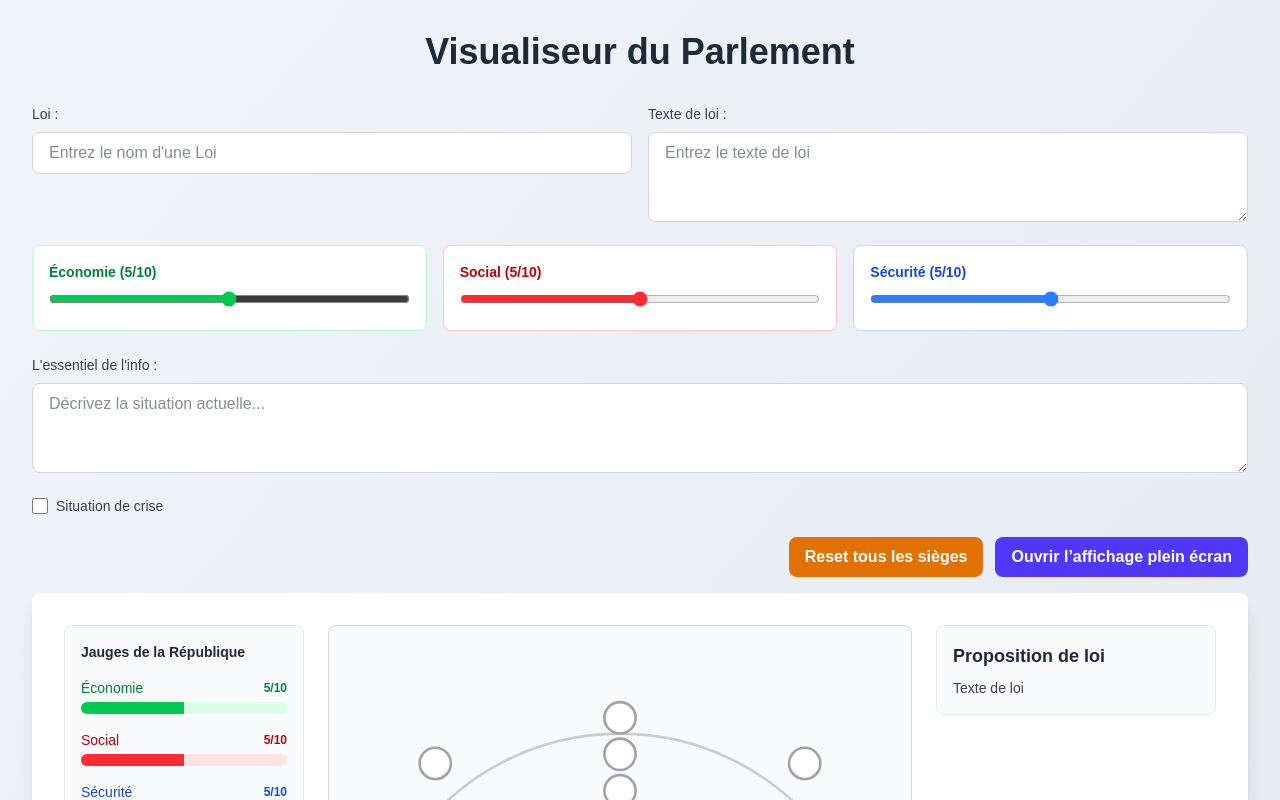
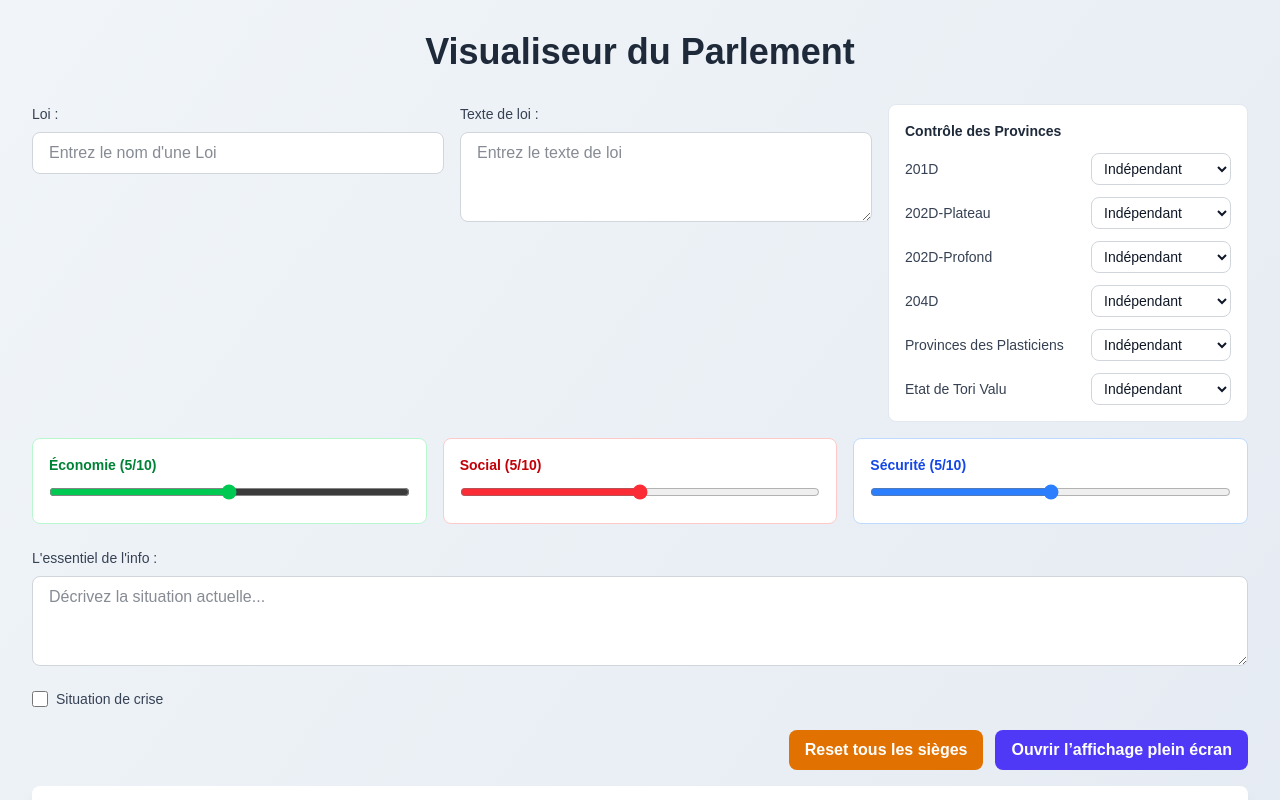
Before and after one commit to Yahiabenlet/interfaceAssemblee, a Next.js app: page / in a window 1280 px wide. Both pictures are taken after typing "5" into the empty fields and a click on the button "Créer l'hémicycle". Shown: the top 800 px of the page. Built offline with nearby package versions, Linux system fonts and the light colour scheme.

Commit message:
Ajout de la gestion des provinces

```diff
--- a/app/components/Hemicycle.tsx
+++ b/app/components/Hemicycle.tsx
@@ -1,6 +1,29 @@
 "use client";
 
 import { useMemo } from "react";
+
+type SeatColor = "white" | "green" | "red";
+type ProvinceControl =
+  | "Indépendant"
+  | "Autonomie"
+  | "2"
+  | "3"
+  | "4"
+  | "5"
+  | "6"
+  | "7"
+  | "8"
+  | "9"
+  | "Contrôle Total";
+
+type ProvinceState = {
+  "201D": ProvinceControl;
+  "202D-Plateau": ProvinceControl;
+  "202D-Profond": ProvinceControl;
+  "204D": ProvinceControl;
+  "Provinces des Plasticiens": ProvinceControl;
+  "Etat de Tori Valu": ProvinceControl;
+};
 
 interface HemicycleProps {
   numSeats: number;
@@ -18,9 +41,8 @@ interface HemicycleProps {
   countrySituation?: string;
   isCrisis?: boolean;
   crisisDescription?: string;
+  provinces?: ProvinceState;
 }
-
-type SeatColor = "white" | "green" | "red";
 
 export default function Hemicycle({
   numSeats,
@@ -38,6 +60,14 @@ export default function Hemicycle({
   countrySituation = "",
   isCrisis = false,
   crisisDescription = "",
+  provinces = {
+    "201D": "Indépendant",
+    "202D-Plateau": "Indépendant",
+    "202D-Profond": "Indépendant",
+    "204D": "Indépendant",
+    "Provinces des Plasticiens": "Indépendant",
+    "Etat de Tori Valu": "Indépendant",
+  },
 }: HemicycleProps) {
   const counts = useMemo(() => {
     const all = [...seatColors, presidentColor];
@@ -174,6 +204,13 @@ export default function Hemicycle({
     </svg>
   );
 
+  const getProvinceControlColor = (value: ProvinceControl) => {
+    if (value === "Indépendant") return "text-blue-700 dark:text-blue-300";
+    if (value === "Autonomie") return "text-green-700 dark:text-green-300";
+    if (value === "8" || value === "9" || value === "Contrôle Total") return "text-red-700 dark:text-red-300";
+    return "text-gray-800 dark:text-gray-100";
+  };
+
   if (svgOnly) return <div className="w-screen h-screen flex items-center justify-center bg-black">{svgBlock}</div>;
 
   return (
@@ -254,14 +291,34 @@ export default function Hemicycle({
           <div>
             <div className="grid grid-cols-1 md:grid-cols-[1fr_280px] gap-6 items-start mb-8">
               <div className="w-full max-w-3xl justify-self-center">
-                <div className="flex justify-center items-start self-start">
-                  {svgBlock}
-                </div>
+                <div className="flex justify-center items-start self-start">{svgBlock}</div>
               </div>
 
-              <div className="bg-slate-50 dark:bg-slate-900 rounded-lg p-4 border border-slate-200 dark:border-slate-700">
-                <h2 className="text-lg font-bold text-gray-800 dark:text-gray-100 break-words">{title || "Proposition de loi"}</h2>
-                <p className="mt-2 text-sm text-gray-700 dark:text-gray-300 whitespace-pre-wrap break-words">{paragraph || "Texte de loi"}</p>
+              <div className="space-y-4">
+                <div className="bg-slate-50 dark:bg-slate-900 rounded-lg p-4 border border-slate-200 dark:border-slate-700">
+                  <h3 className="text-sm font-semibold text-gray-800 dark:text-gray-100 mb-3">
+                    Contrôle des Provinces
+                  </h3>
+                  <div className="space-y-2">
+                    {(Object.keys(provinces) as Array<keyof ProvinceState>).map((name) => (
+                      <div key={name} className="flex items-center justify-between gap-2">
+                        <span className="text-xs text-gray-700 dark:text-gray-300">{name}</span>
+                        <span className={`text-xs font-semibold ${getProvinceControlColor(provinces[name])}`}>
+                          {provinces[name]}
+                        </span>
+                      </div>
+                    ))}
+                  </div>
+                </div>
+
+                <div className="bg-slate-50 dark:bg-slate-900 rounded-lg p-4 border border-slate-200 dark:border-slate-700">
+                  <h2 className="text-lg font-bold text-gray-800 dark:text-gray-100 break-words">
+                    {title || "Proposition de loi"}
+                  </h2>
+                  <p className="mt-2 text-sm text-gray-700 dark:text-gray-300 whitespace-pre-wrap break-words">
+                    {paragraph || "Texte de loi"}
+                  </p>
+                </div>
               </div>
             </div>
 
--- a/app/display/page.tsx
+++ b/app/display/page.tsx
@@ -4,6 +4,27 @@ import { useEffect, useState } from "react";
 import Hemicycle from "../components/Hemicycle";
 
 type SeatColor = "white" | "green" | "red";
+type ProvinceControl =
+  | "Indépendant"
+  | "Autonomie"
+  | "2"
+  | "3"
+  | "4"
+  | "5"
+  | "6"
+  | "7"
+  | "8"
+  | "9"
+  | "Contrôle Total";
+
+type ProvinceState = {
+  "201D": ProvinceControl;
+  "202D-Plateau": ProvinceControl;
+  "202D-Profond": ProvinceControl;
+  "204D": ProvinceControl;
+  "Provinces des Plasticiens": ProvinceControl;
+  "Etat de Tori Valu": ProvinceControl;
+};
 
 type DisplayState = {
   numSeats: number;
@@ -17,6 +38,7 @@ type DisplayState = {
   countrySituation?: string;
   isCrisis?: boolean;
   crisisDescription?: string;
+  provinces?: ProvinceState;
 };
 
 export default function DisplayPage() {
@@ -102,6 +124,16 @@ export default function DisplayPage() {
           countrySituation={state.countrySituation ?? ""}
           isCrisis={state.isCrisis ?? false}
           crisisDescription={state.crisisDescription ?? ""}
+          provinces={
+            state.provinces ?? {
+              "201D": "Indépendant",
+              "202D-Plateau": "Indépendant",
+              "202D-Profond": "Indépendant",
+              "204D": "Indépendant",
+              "Provinces des Plasticiens": "Indépendant",
+              "Etat de Tori Valu": "Indépendant",
+            }
+          }
           readOnly
         />
       </div>
--- a/app/page.tsx
+++ b/app/page.tsx
@@ -4,6 +4,41 @@ import { useEffect, useState } from "react";
 import Hemicycle from "./components/Hemicycle";
 
 type SeatColor = "white" | "green" | "red";
+type ProvinceControl =
+  | "Indépendant"
+  | "Autonomie"
+  | "2"
+  | "3"
+  | "4"
+  | "5"
+  | "6"
+  | "7"
+  | "8"
+  | "9"
+  | "Contrôle Total";
+
+type ProvinceState = {
+  "201D": ProvinceControl;
+  "202D-Plateau": ProvinceControl;
+  "202D-Profond": ProvinceControl;
+  "204D": ProvinceControl;
+  "Provinces des Plasticiens": ProvinceControl;
+  "Etat de Tori Valu": ProvinceControl;
+};
+
+const CONTROL_OPTIONS: ProvinceControl[] = [
+  "Indépendant",
+  "Autonomie",
+  "2",
+  "3",
+  "4",
+  "5",
+  "6",
+  "7",
+  "8",
+  "9",
+  "Contrôle Total",
+];
 
 export default function Home() {
   const [numSeats, setNumSeats] = useState<number | null>(null);
@@ -18,6 +53,14 @@ export default function Home() {
   const [countrySituation, setCountrySituation] = useState("");
   const [isCrisis, setIsCrisis] = useState(false);
   const [crisisDescription, setCrisisDescription] = useState("");
+  const [provinces, setProvinces] = useState<ProvinceState>({
+    "201D": "Indépendant",
+    "202D-Plateau": "Indépendant",
+    "202D-Profond": "Indépendant",
+    "204D": "Indépendant",
+    "Provinces des Plasticiens": "Indépendant",
+    "Etat de Tori Valu": "Indépendant",
+  });
 
   const nextColor = (current: SeatColor): SeatColor => {
     const colors: SeatColor[] = ["white", "green", "red"];
@@ -68,6 +111,7 @@ export default function Home() {
         countrySituation,
         isCrisis,
         crisisDescription,
+        provinces,
       })
     );
   }, [
@@ -82,6 +126,7 @@ export default function Home() {
     countrySituation,
     isCrisis,
     crisisDescription,
+    provinces,
   ]);
 
   return (
@@ -118,7 +163,8 @@ export default function Home() {
           </div>
         ) : (
           <div>
-            <div className="mb-4 grid grid-cols-1 md:grid-cols-2 gap-4">
+            <div className="mb-4 grid grid-cols-1 lg:grid-cols-[1fr_360px] gap-4 items-start">
+              <div className="grid grid-cols-1 md:grid-cols-2 gap-4">
                 <div className="w-full">
                   <label className="block text-sm font-medium text-gray-700 dark:text-gray-300 mb-2">
                     Loi :
@@ -142,6 +188,36 @@ export default function Home() {
                     className="w-full px-4 py-2 border border-gray-300 dark:border-gray-600 rounded-lg bg-white dark:bg-gray-700 text-gray-900 dark:text-white"
                     placeholder="Entrez le texte de loi"
                   />
+                </div>
+              </div>
+
+              <div className="bg-white dark:bg-gray-800 rounded-lg p-4 border border-slate-200 dark:border-slate-700">
+                <h3 className="text-sm font-semibold text-gray-800 dark:text-gray-100 mb-3">
+                  Contrôle des Provinces
+                </h3>
+                <div className="space-y-3">
+                  {(Object.keys(provinces) as Array<keyof ProvinceState>).map((name) => (
+                    <div key={name} className="grid grid-cols-[1fr_140px] gap-2 items-center">
+                      <span className="text-sm text-gray-700 dark:text-gray-300">{name}</span>
+                      <select
+                        value={provinces[name]}
+                        onChange={(e) =>
+                          setProvinces((prev) => ({
+                            ...prev,
+                            [name]: e.target.value as ProvinceControl,
+                          }))
+                        }
+                        className="px-2 py-1.5 text-sm border border-gray-300 dark:border-gray-600 rounded-lg bg-white dark:bg-gray-700 text-gray-900 dark:text-white"
+                      >
+                        {CONTROL_OPTIONS.map((option) => (
+                          <option key={option} value={option}>
+                            {option}
+                          </option>
+                        ))}
+                      </select>
+                    </div>
+                  ))}
+                </div>
               </div>
             </div>
 
@@ -259,6 +335,7 @@ export default function Home() {
               countrySituation={countrySituation}
               isCrisis={isCrisis}
               crisisDescription={crisisDescription}
+              provinces={provinces}
             />
             <button
               onClick={() => setNumSeats(null)}
```
Lines whose indentation alone changed are shown as unchanged.
